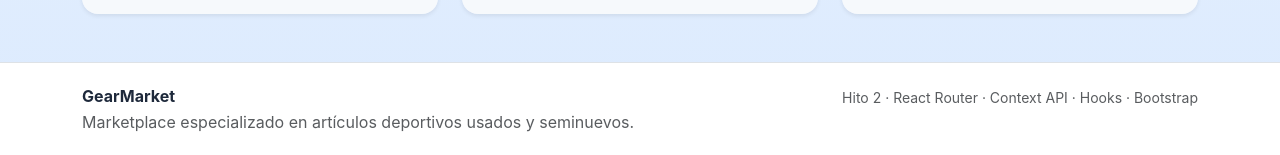
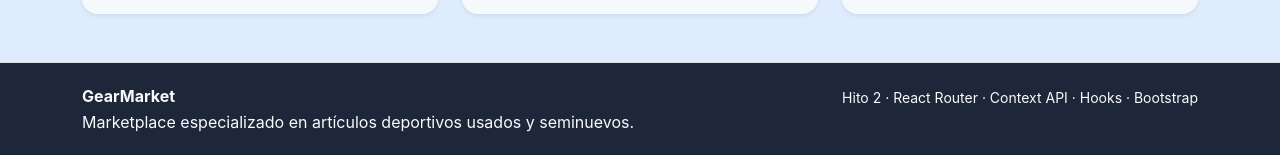
Before and after one commit to aepenalver/gearmarket, a React (Vite) app in the folder client/: page / in a window 1280 px wide. Shown: the part 1446-1601 px from the top of the page. Built offline with nearby package versions, Linux system fonts and the light colour scheme; no server answers.

Commit message:
style: estilizar footer

```diff
--- a/client/src/components/Footer.jsx
+++ b/client/src/components/Footer.jsx
@@ -1,16 +1,12 @@
 function Footer() {
   return (
-    <footer className="border-top bg-white mt-auto">
-      <div className="container py-4 d-flex flex-column flex-lg-row justify-content-between gap-3">
+    <footer className='border-top mt-auto'>
+      <div className='container py-4 d-flex flex-column flex-lg-row justify-content-between gap-3'>
         <div>
-          <h6 className="fw-bold mb-1">GearMarket</h6>
-          <p className="text-body-secondary mb-0">
-            Marketplace especializado en artículos deportivos usados y seminuevos.
-          </p>
+          <h6 className='fw-bold mb-1'>GearMarket</h6>
+          <p className='text-body-white mb-0'>Marketplace especializado en artículos deportivos usados y seminuevos.</p>
         </div>
-        <div className="text-body-secondary small">
-          Hito 2 · React Router · Context API · Hooks · Bootstrap
-        </div>
+        <div className='text-body-white small'>Hito 2 · React Router · Context API · Hooks · Bootstrap</div>
       </div>
     </footer>
   );
--- a/client/src/components/Navbar.jsx
+++ b/client/src/components/Navbar.jsx
@@ -11,7 +11,7 @@ function Navbar() {
   };
 
   return (
-    <nav className="navbar navbar-expand-lg bg-white border-bottom sticky-top shadow-sm custom-navbar">
+    <nav className="navbar navbar-expand-lg border-bottom sticky-top shadow-sm custom-navbar">
       <div className="container py-1">
         <Link className="navbar-brand fw-bold text-primary" to="/">
           <img src="/logo1.jpeg" alt="GearMarket Logo" className="navbar-logo" />
--- a/client/src/index.css
+++ b/client/src/index.css
@@ -19,11 +19,15 @@ html {
 body {
   margin: 0;
   min-height: 100vh;
-  font-family: Inter, system-ui, -apple-system, BlinkMacSystemFont, 'Segoe UI', sans-serif;
+  font-family:
+    Inter,
+    system-ui,
+    -apple-system,
+    BlinkMacSystemFont,
+    'Segoe UI',
+    sans-serif;
   color: var(--gm-text);
-  background:
-    radial-gradient(circle at top, rgba(37, 99, 235, 0.16), transparent 34%),
-    linear-gradient(180deg, var(--gm-surface-alt) 0%, var(--gm-surface) 32%, #dbeafe 100%);
+  background: radial-gradient(circle at top, rgba(37, 99, 235, 0.16), transparent 34%), linear-gradient(180deg, var(--gm-surface-alt) 0%, var(--gm-surface) 32%, #dbeafe 100%);
 }
 
 #root {
@@ -95,7 +99,9 @@ img {
 }
 
 .product-card {
-  transition: transform 0.2s ease, box-shadow 0.2s ease;
+  transition:
+    transform 0.2s ease,
+    box-shadow 0.2s ease;
 }
 
 .product-card:hover {
@@ -183,7 +189,8 @@ img {
 }
 
 footer {
-  background: rgba(15, 23, 42, 0.95);
+  background: rgba(15, 23, 42, 0.92);
+  color: #f8fafc;
 }
 
 @media (max-width: 767px) {
```
